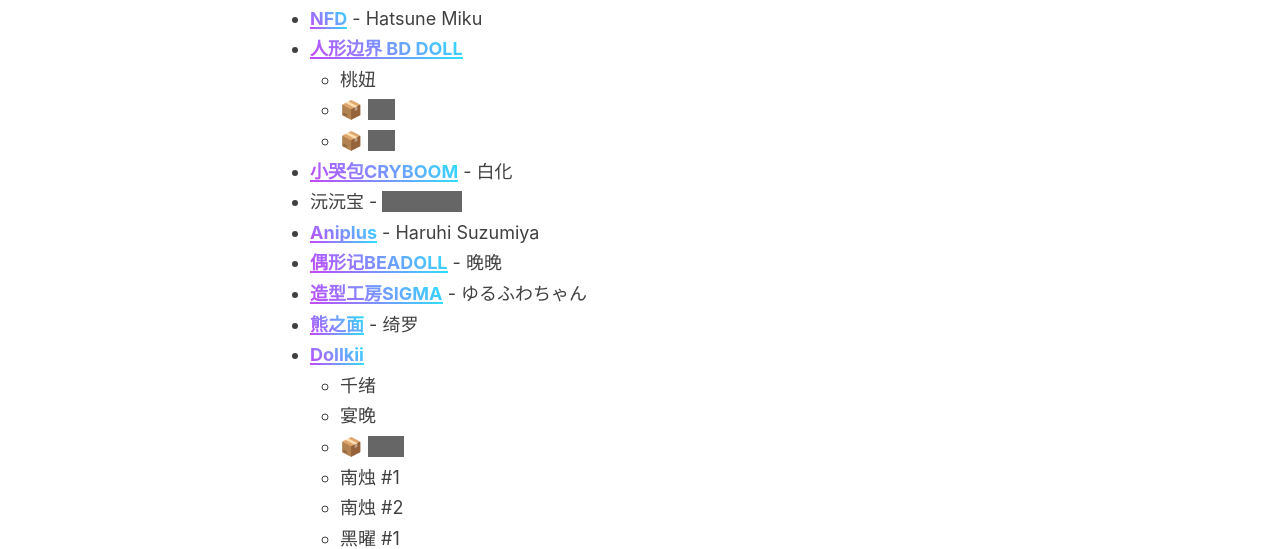
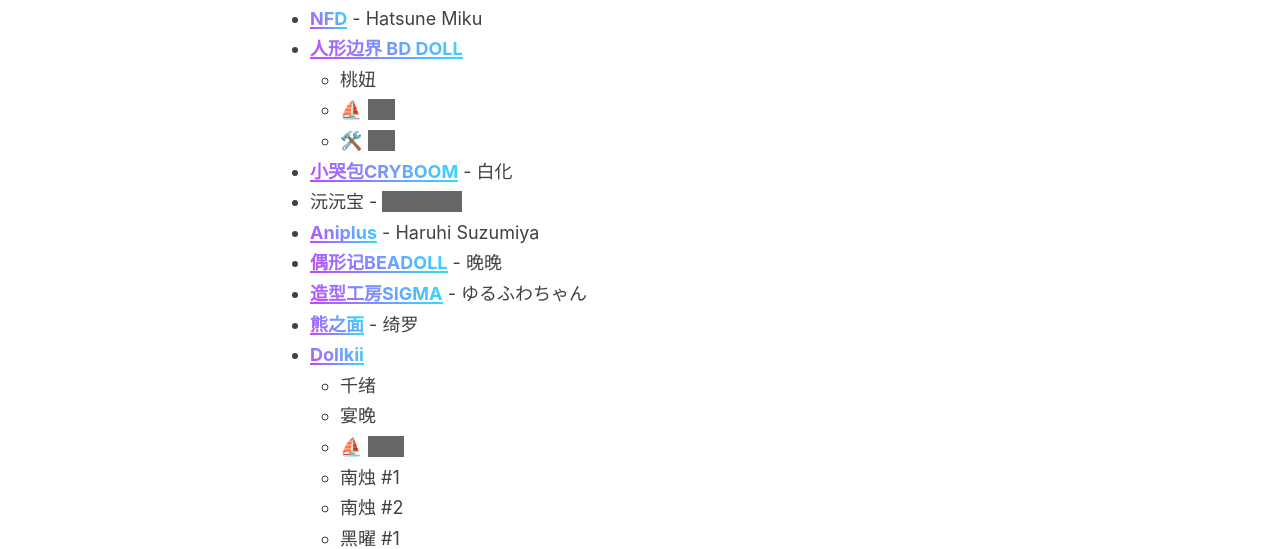
Before and after one commit to 98827ddb7e5a2c2e261912a23d9251d6/98827ddb7e5a2c2e261912a23d9251d6.github.io, a Jekyll site: the page built from _pages/kig-list.md, in a window 1280 px wide. Shown: the part 219-768 px from the top of the page. Built offline with Jekyll 4.4.1, drawn with Linux system fonts in a browser that asks for light colours.

Commit message:
- more clear

```diff
--- a/_pages/kig-list.md
+++ b/_pages/kig-list.md
@@ -8,8 +8,8 @@
 - [NFD](https://twitter.com/NewfacedolL){:target="_blank" rel="noopener"} - Hatsune Miku
 - [人形边界 BD DOLL](https://m.tb.cn/h.gdstQAerA56ncap){:target="_blank" rel="noopener"}
 	- 桃妞
-	- 📦 <span class="hidden-text">???<span>
-	- 📦 <span class="hidden-text">???<span>
+	- ⛵️ <span class="hidden-text">???<span>
+	- 🛠️ <span class="hidden-text">???<span>
 - [小哭包CRYBOOM](https://www.xiaohongshu.com/user/profile/6119a23a000000000100084f){:target="_blank" rel="noopener"} - 白化
 - 沅沅宝 - <span class="hidden-text">unnamed<span>
 - [Aniplus](https://twitter.com/KFY_Aniplus){:target="_blank" rel="noopener"} - Haruhi Suzumiya
@@ -19,7 +19,7 @@
 - [Dollkii](https://weibo.com/u/6727163726){:target="_blank" rel="noopener"}
 	- 千绪
 	- 宴晚
-	- 📦 <span class="hidden-text">米粒<span>
+	- ⛵️ <span class="hidden-text">米粒<span>
 	- 南烛 #1
 	- 南烛 #2
 	- 黑曜 #1
```
